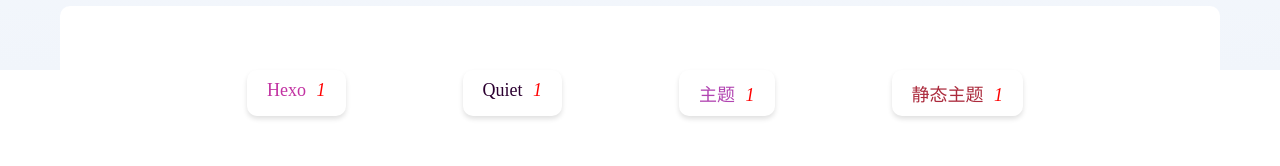
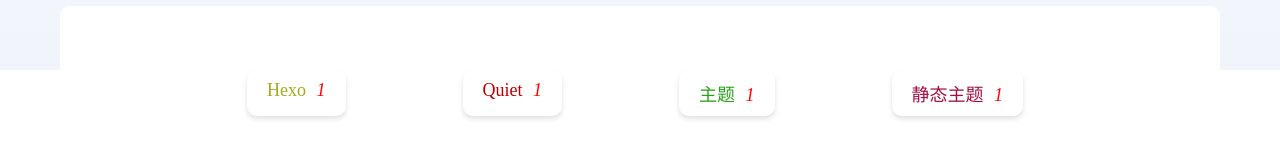
Before and after one commit to cxslh/cxslh.github.io, a plain HTML site: page tags/index.html in a window 1280 px wide. Shown: the part 437-603 px from the top of the page. Drawn offline with Linux system fonts and the light colour scheme.

Commit message:
Site updated: 2022-04-03 00:41:13

```diff
--- a/tags/index.html
+++ b/tags/index.html
@@ -238,28 +238,28 @@
 
 
             <a href="Hexo" class="Hexo" value="Hexo">
-                <span style='color: #c233a2'>Hexo <i>1</i> </span>
+                <span style='color: #a1aa1a'>Hexo <i>1</i> </span>
             </a>
 
 
 
 
             <a href="Quiet" class="Quiet" value="Quiet">
-                <span style='color: #2c0031'>Quiet <i>1</i> </span>
+                <span style='color: #bb0000'>Quiet <i>1</i> </span>
             </a>
 
 
 
 
             <a href="主题" class="主题" value="主题">
-                <span style='color: #b144b1'>主题 <i>1</i> </span>
+                <span style='color: #2aa11b'>主题 <i>1</i> </span>
             </a>
 
 
 
 
             <a href="静态主题" class="静态主题" value="静态主题">
-                <span style='color: #ab2a3c'>静态主题 <i>1</i> </span>
+                <span style='color: #a01044'>静态主题 <i>1</i> </span>
             </a>
 
 
```
